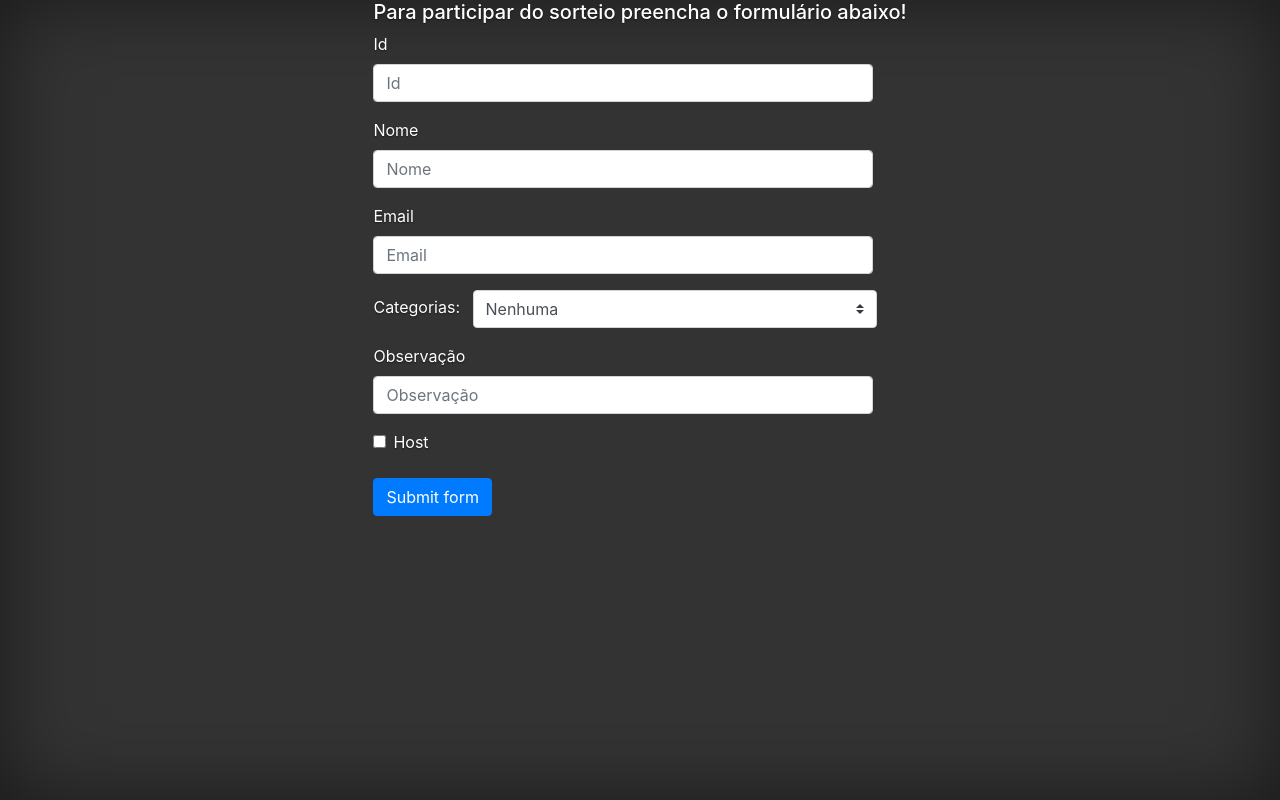
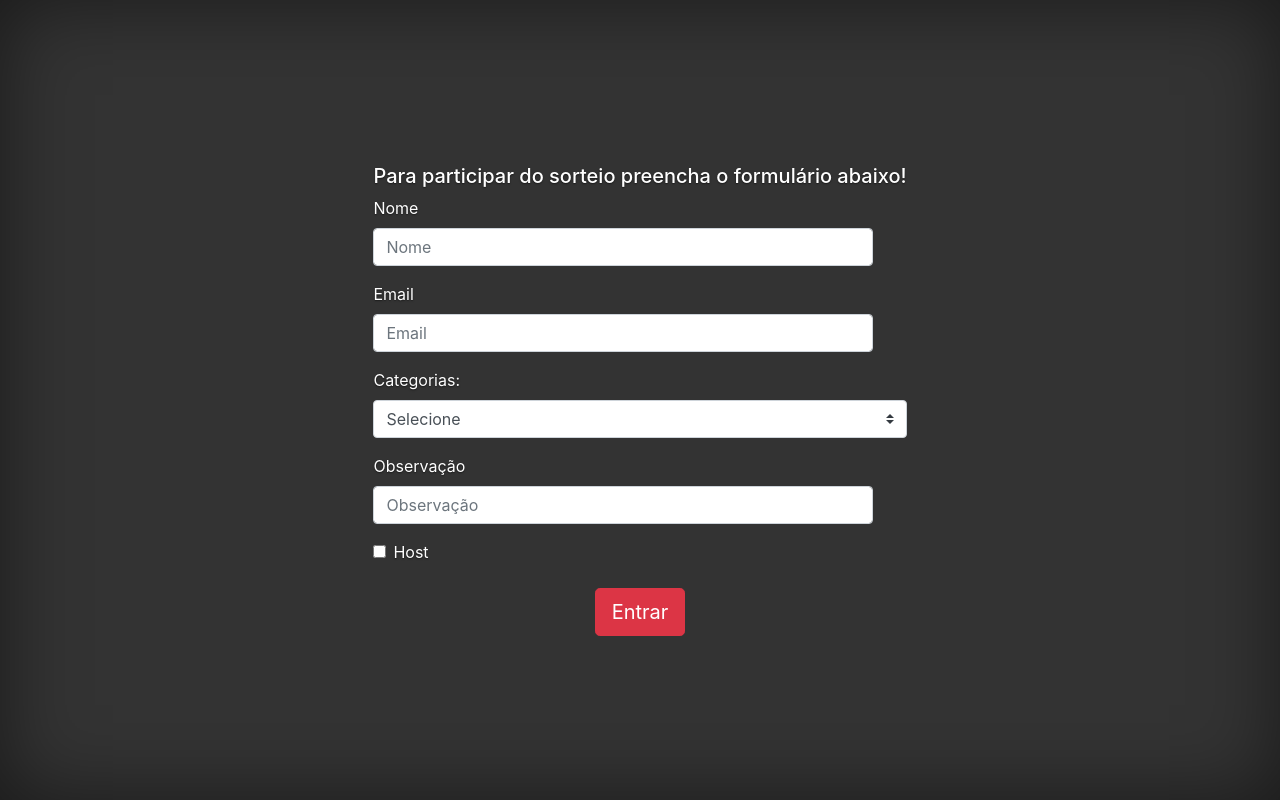
Before and after one commit to bbiancaa/GiftSort, a Django app: page /criar-participante in a window 1280 px wide. Run offline with Django 4.2, Linux system fonts and the light colour scheme; data that the repository does not hold is empty; some libraries are stand-ins or nearby versions.

Commit message:
Formulario do participante

```diff
--- a/raffle/forms.py
+++ b/raffle/forms.py
@@ -1,8 +1,19 @@
 from django import forms
-from raffle.models import Room
+from raffle.models import Room, Participant, CategoryGift
 
 
 class RoomForm(forms.ModelForm):
     class Meta:
         model = Room
         fields = ('name', 'min_value', 'max_value')
+
+
+class ParticipantForm(forms.ModelForm):
+    category = forms.ModelChoiceField(
+        queryset=CategoryGift.objects.all(),
+        widget=forms.Select(attrs={'class': 'custom-select custom-select'}),
+        empty_label='Selecione'
+        )
+    class Meta:
+        model = Participant
+        fields = ('name', 'email', 'category', 'obs', 'host')
--- a/raffle/views.py
+++ b/raffle/views.py
@@ -1,6 +1,6 @@
 from django.views.generic import TemplateView, CreateView, DetailView
 from raffle.models import Room, Participant
-from raffle.forms import RoomForm
+from raffle.forms import RoomForm, ParticipantForm
 
 class HomeView(TemplateView):
     template_name = "index.html"
@@ -14,8 +14,9 @@ class CreateRoomView(CreateView):
 
 class CreateParticipantView(CreateView):
     model = Participant
+    form_class = ParticipantForm
     template_name = 'raffle/criar_participante.html'
-    fields = '__all__'
+    success_url= '/'
 
 
 class DetailRoomView(DetailView):
--- a/templates/index.html
+++ b/templates/index.html
@@ -20,7 +20,7 @@
 
     <footer class="mastfoot mt-auto">
       <div class="inner">
-        <p>GiftSort 2022 by <a href="https://github.com/bbiancaa">@bbiancaa</a><a href="https://github.com/mascDriver"> @mascDriver</a></p>
+        <p>GiftSort 2022 by <a href="https://github.com/bbiancaa">@bbiancaa</a><a href="https://github.com/mascDriver"> @mascDriver</a><a href="https://github.com/michel-welter"> @michel-welter</a></p>
       </div>
     </footer>
   </div>
--- a/templates/raffle/criar_participante.html
+++ b/templates/raffle/criar_participante.html
@@ -3,63 +3,39 @@
 {% block content %}
 {% comment %} code over here {% endcomment %}
 
-    <form>
+<div class="align-self-center">
+  <form method="post">
+    {% csrf_token %}
         <h5>Para participar do sorteio preencha o formulário abaixo! <span class="badge badge-secondary"></span></h5>
         <div class="form-group">
-            <label for="formGroupExampleInput">Id</label>
-            <input type="text" class="form-control" id="id_id" placeholder="Id", style="width: 500px;">
-          </div>
-        <div class="form-group">
           <label for="formGroupExampleInput">Nome</label>
-          <input type="text" class="form-control" id="id_name" placeholder="Nome", style="width: 500px;">
+          <input type="text" class="form-control" id="id_name" name='name' placeholder="Nome", style="width: 500px;">
         </div>
         <div class="form-group">
           <label for="formGroupExampleInput2">Email</label>
-          <input type="text" class="form-control" id="id_email" placeholder="Email", style="width: 500px;">
+          <input type="text" class="form-control" id="id_email" name='email' placeholder="Email", style="width: 500px;">
         </div>
-
           <div class="form-group">
               <label class="mr-sm-2" for="inlineFormCustomSelect">Categorias:</label>
-              <select class="custom-select custom-select " id="id_category" style="width: 404px;">
-                <option selected>Nenhuma</option>
-                <option value="1">Brinquedo</option>
-                <option value="2">Roupa</option>
-                <option value="3">Acessório</option>
-              </select>
+              {{ form.category }}
             </div>
             <div class="form-group">
                     <label for="formGroupExampleInput">Observação</label>
-                    <input type="text" class="form-control" id="id_obs" placeholder="Observação"  style="width: 500px;">
+                    <input type="text" class="form-control" id="id_obs" name='obs' placeholder="Observação" style="width: 500px;">
             </div>
             <div class="form-check">
                 <input class="form-check-input" type="checkbox" id="id_host">
-                <label class="form-check-label" for="autoSizingCheck">
+                <label class="form-check-label" name='host' for="autoSizingCheck">
                   Host
                 </label>
               </div>
-              <br>
-              <button class="btn btn-primary" type="submit">Submit form</button>
+              <div class="text-center mt-4" >
+                <button type="submit" class="btn btn-lg btn-danger">Entrar</button>
+            </div>
+          </form>
+        </div>
 
 
-              <!-- Modal -->
-<div class="modal fade" id="exampleModal" tabindex="-1" role="dialog" aria-labelledby="exampleModalLabel" aria-hidden="true">
-    <div class="modal-dialog" role="document">
-      <div class="modal-content">
-        <div class="modal-header">
-          <h5 class="modal-title" id="exampleModalLabel">Modal title</h5>
-          <button type="button" class="close" data-dismiss="modal" aria-label="Close">
-            <span aria-hidden="true">&times;</span>
-          </button>
-        </div>
-        <div class="modal-body">
-          ...
-        </div>
-        <div class="modal-footer">
-          <button type="button" class="btn btn-secondary" data-dismiss="modal">Close</button>
-        </div>
-      </div>
-    </div>
-  </div>
-      </form>
+
 
 {% endblock %}
```
